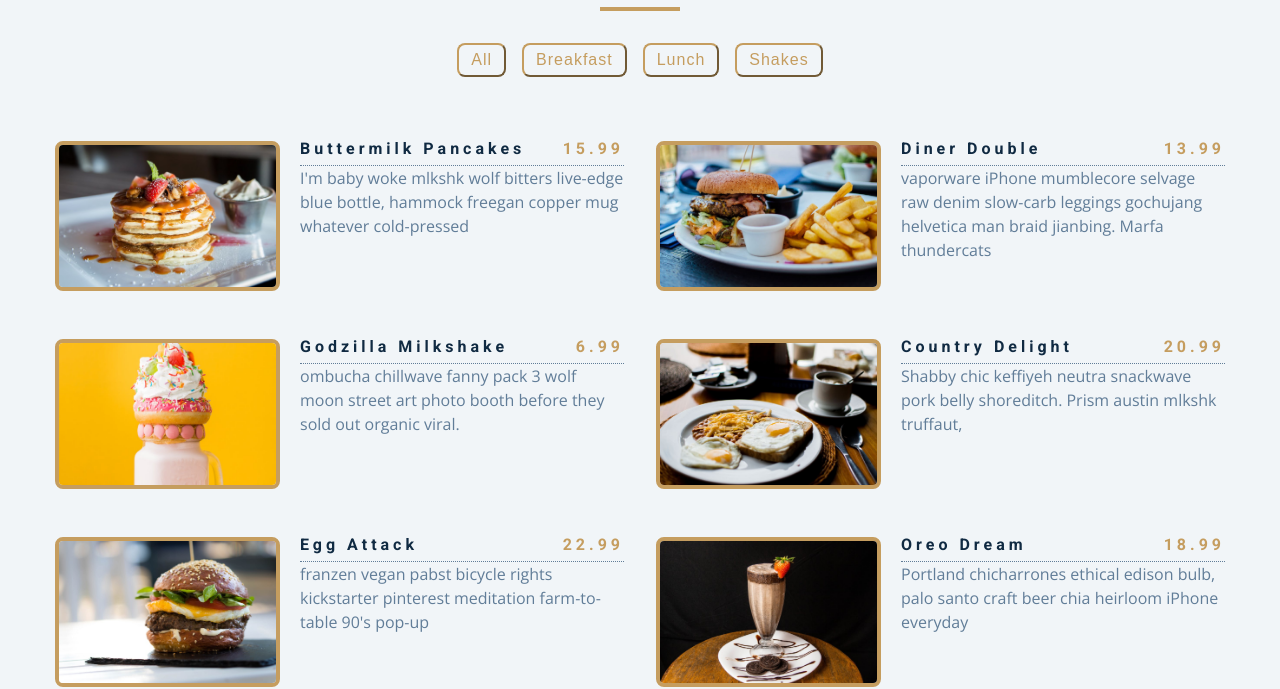
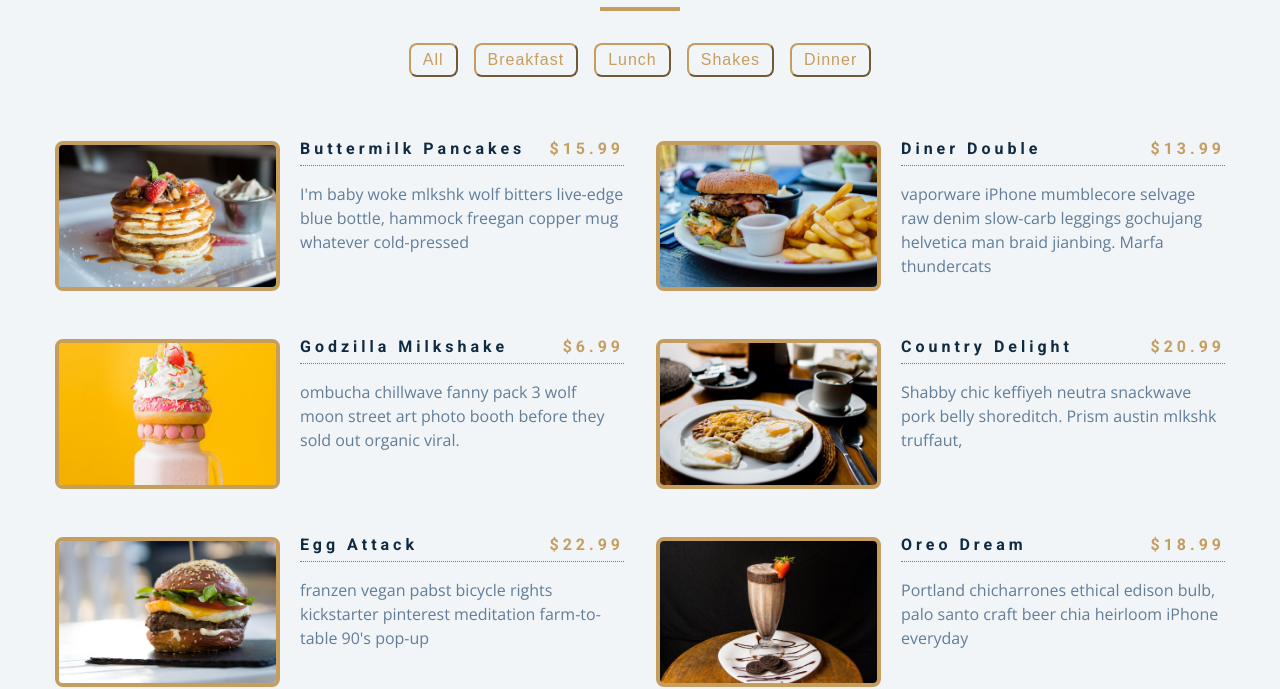
Before and after one commit to noel-odero/Menu, a plain HTML site: page index.html in a window 1280 px wide. Shown: the part 125-814 px from the top of the page. Drawn offline with nearby package versions, Linux system fonts and the light colour scheme.

Commit message:
unique button

```diff
--- a/app.js
+++ b/app.js
@@ -1,3 +1,154 @@
+// // get only unique category
+// // iterate over categories return buttons
+// // make sure to select buttons when they are available
+
+// // items
+// const menu = [
+//   {
+//     id: 1,
+//     title: "buttermilk pancakes",
+//     category: "breakfast",
+//     price: 15.99,
+//     img: "./images/item-1.jpeg",
+//     desc: `I'm baby woke mlkshk wolf bitters live-edge blue bottle, hammock freegan copper mug whatever cold-pressed `,
+//   },
+//   {
+//     id: 2,
+//     title: "diner double",
+//     category: "lunch",
+//     price: 13.99,
+//     img: "./images/item-2.jpeg",
+//     desc: `vaporware iPhone mumblecore selvage raw denim slow-carb leggings gochujang helvetica man braid jianbing. Marfa thundercats `,
+//   },
+//   {
+//     id: 3,
+//     title: "godzilla milkshake",
+//     category: "shakes",
+//     price: 6.99,
+//     img: "./images/item-3.jpeg",
+//     desc: `ombucha chillwave fanny pack 3 wolf moon street art photo booth before they sold out organic viral.`,
+//   },
+//   {
+//     id: 4,
+//     title: "country delight",
+//     category: "breakfast",
+//     price: 20.99,
+//     img: "./images/item-4.jpeg",
+//     desc: `Shabby chic keffiyeh neutra snackwave pork belly shoreditch. Prism austin mlkshk truffaut, `,
+//   },
+//   {
+//     id: 5,
+//     title: "egg attack",
+//     category: "lunch",
+//     price: 22.99,
+//     img: "./images/item-5.jpeg",
+//     desc: `franzen vegan pabst bicycle rights kickstarter pinterest meditation farm-to-table 90's pop-up `,
+//   },
+//   {
+//     id: 6,
+//     title: "oreo dream",
+//     category: "shakes",
+//     price: 18.99,
+//     img: "./images/item-6.jpeg",
+//     desc: `Portland chicharrones ethical edison bulb, palo santo craft beer chia heirloom iPhone everyday`,
+//   },
+//   {
+//     id: 7,
+//     title: "bacon overflow",
+//     category: "breakfast",
+//     price: 8.99,
+//     img: "./images/item-7.jpeg",
+//     desc: `carry jianbing normcore freegan. Viral single-origin coffee live-edge, pork belly cloud bread iceland put a bird `,
+//   },
+//   {
+//     id: 8,
+//     title: "american classic",
+//     category: "lunch",
+//     price: 12.99,
+//     img: "./images/item-8.jpeg",
+//     desc: `on it tumblr kickstarter thundercats migas everyday carry squid palo santo leggings. Food truck truffaut  `,
+//   },
+//   {
+//     id: 9,
+//     title: "quarantine buddy",
+//     category: "shakes",
+//     price: 16.99,
+//     img: "./images/item-9.jpeg",
+//     desc: `skateboard fam synth authentic semiotics. Live-edge lyft af, edison bulb yuccie crucifix microdosing.`,
+//   },
+//   {
+//     id: 10,
+//     title: "steak dinner",
+//     category: "dinner",
+//     price: 16.99,
+//     img: "./images/item-10.jpeg",
+//     desc: `skateboard fam synth authentic semiotics. Live-edge lyft af, edison bulb yuccie crucifix microdosing.`,
+//   },
+// ];
+
+// const sectionCenter = document.querySelector(".section-center")
+// const container = document.querySelector(".btn-container")
+// const filterBtns = document.querySelectorAll(".filter-btn")
+
+// // load items
+// window.addEventListener("DOMContentLoaded", function(){
+//   displayMenuItems(menu);
+//   const categories = menu.reduce(function(values, item){
+//     if(!values.includes(item, category)){
+//       values.push(item.category);
+//     }
+//     return values
+
+//   }, ['all']);
+//   const categoryBtns = categories.map(function(category) {
+//     return `<button class="filter-btn" type="button" data-id=${category} > ${category} </button>`
+//   }).join('');
+//   container.innerHTML = categoryBtns;
+
+// });
+
+// // filter items
+// filterBtns.forEach(function(btn){
+//   btn.addEventListener("click", function(e){
+//    const category = e.currentTarget.dataset.id;
+//    const menuCategory = menu.filter(function(menuItem){
+//     if(menuItem.category === category){
+//       return menuItem;
+//     }
+
+//    });
+//    if(category === "all") {
+//     displayMenuItems(menu)
+//    } else {
+//     displayMenuItems(menuCategory)
+//    }
+//   })
+// })
+
+// function displayMenuItems(menuItems){
+//   let displayMenu = menuItems.map(function(item){
+
+
+//     return `<article class="menu-item">
+//             <img src=${item.img} class="photo" alt=${item.title}>
+//             <div class="item-info">
+//               <header>
+//                 <h4>${item.title}</h4>
+//                 <h4 class="price">${item.price}</h4>
+
+//               </header>
+//               <p cl  ass="item-text">
+//               ${item.desc}</p>
+//             </div>
+//            </article>`
+
+//   });
+//   displayMenu=displayMenu.join("");
+//   sectionCenter.innerHTML = displayMenu
+
+// }
+
+
 const menu = [
   {
     id: 1,
@@ -71,54 +222,83 @@ const menu = [
     img: "./images/item-9.jpeg",
     desc: `skateboard fam synth authentic semiotics. Live-edge lyft af, edison bulb yuccie crucifix microdosing.`,
   },
+  {
+    id: 10,
+    title: "bison steak",
+    category: "dinner",
+    price: 22.99,
+    img: "./images/item-10.jpeg",
+    desc: `skateboard fam synth authentic semiotics. Live-edge lyft af, edison bulb yuccie crucifix microdosing.`,
+  },
 ];
-
-const sectionCenter = document.querySelector(".section-center")
-const filterBtns = document.querySelectorAll(".filter-btn")
-
-// load items
-window.addEventListener("DOMContentLoaded", function(){
-  displayMenuItems(menu)
-
+// get parent element
+const sectionCenter = document.querySelector(".section-center");
+const btnContainer = document.querySelector(".btn-container");
+// display all items when page loads
+window.addEventListener("DOMContentLoaded", function () {
+  diplayMenuItems(menu);
+  displayMenuButtons();
 });
 
-// filter items
-filterBtns.forEach(function(btn){
-  btn.addEventListener("click", function(e){
-   const category = e.currentTarget.dataset.id;
-   const menuCategory = menu.filter(function(menuItem){
-    if(menuItem.category === category){
-      return menuItem;
-    }
-
-   });
-   if(category === "all") {
-    displayMenuItems(menu)
-   } else {
-    displayMenuItems(menuCategory)
-   }
-  })
-})
-
-function displayMenuItems(menuItems){
-  let displayMenu = menuItems.map(function(item){
-
+function diplayMenuItems(menuItems) {
+  let displayMenu = menuItems.map(function (item) {
+    // console.log(item);
 
     return `<article class="menu-item">
-            <img src=${item.img} class="photo" alt=${item.title}>
-            <div class="item-info">
-              <header>
-                <h4>${item.title}</h4>
-                <h4 class="price">${item.price}</h4>
+          <img src=${item.img} alt=${item.title} class="photo" />
+          <div class="item-info">
+            <header>
+              <h4>${item.title}</h4>
+              <h4 class="price">$${item.price}</h4>
+            </header>
+            <p class="item-text">
+              ${item.desc}
+            </p>
+          </div>
+        </article>`;
+  });
+  displayMenu = displayMenu.join("");
+  // console.log(displayMenu);
 
-              </header>
-              <p cl  ass="item-text">
-              ${item.desc}</p>
-            </div>
-           </article>`
+  sectionCenter.innerHTML = displayMenu;
+}
+function displayMenuButtons() {
+  const categories = menu.reduce(
+    function (values, item) {
+      if (!values.includes(item.category)) {
+        values.push(item.category);
+      }
+      return values;
+    },
+    ["all"]
+  );
+  const categoryBtns = categories
+    .map(function (category) {
+      return `<button type="button" class="filter-btn" data-id=${category}>
+          ${category}
+        </button>`;
+    })
+    .join("");
 
+  btnContainer.innerHTML = categoryBtns;
+  const filterBtns = btnContainer.querySelectorAll(".filter-btn");
+  console.log(filterBtns);
+
+  filterBtns.forEach(function (btn) {
+    btn.addEventListener("click", function (e) {
+      // console.log(e.currentTarget.dataset);
+      const category = e.currentTarget.dataset.id;
+      const menuCategory = menu.filter(function (menuItem) {
+        // console.log(menuItem.category);
+        if (menuItem.category === category) {
+          return menuItem;
+        }
+      });
+      if (category === "all") {
+        diplayMenuItems(menu);
+      } else {
+        diplayMenuItems(menuCategory);
+      }
+    });
   });
-  displayMenu=displayMenu.join("");
-  sectionCenter.innerHTML = displayMenu
-
 }
--- a/index.html
+++ b/index.html
@@ -21,15 +21,15 @@
       </div>
       <!-- filter buttons -->
        <div class="btn-container">
-        <button class="filter-btn" type="button" data-id="all">all</button>
+        <!-- <button class="filter-btn" type="button" data-id="all">all</button>
         <button class="filter-btn" type="button" data-id="breakfast">breakfast</button>
         <button class="filter-btn" type="button" data-id="lunch">lunch</button>
-        <button class="filter-btn" type="button" data-id="shakes">shakes</button>
+        <button class="filter-btn" type="button" data-id="shakes">shakes</button> -->
        </div>
        <!-- menu items -->
         <div class="section-center">
           <!-- single item -->
-           <article class="menu-item">
+           <!-- <article class="menu-item">
             <img src="./menu-item.jpeg" class="photo" alt="menu-item">
             <div class="item-info">
               <header>
@@ -39,7 +39,7 @@
               </header>
               <p class="item-text">Lorem, ipsum dolor sit amet consectetur adipisicing elit. Sit nisi delectus minus esse. Exercitationem ipsum ipsam laudantium sit. Repellendus, natus.</p>
             </div>
-           </article>
+           </article> -->
           <!-- end of single item -->
         </div>
     </section>
```
Also changed, not shown: 1 other file.
